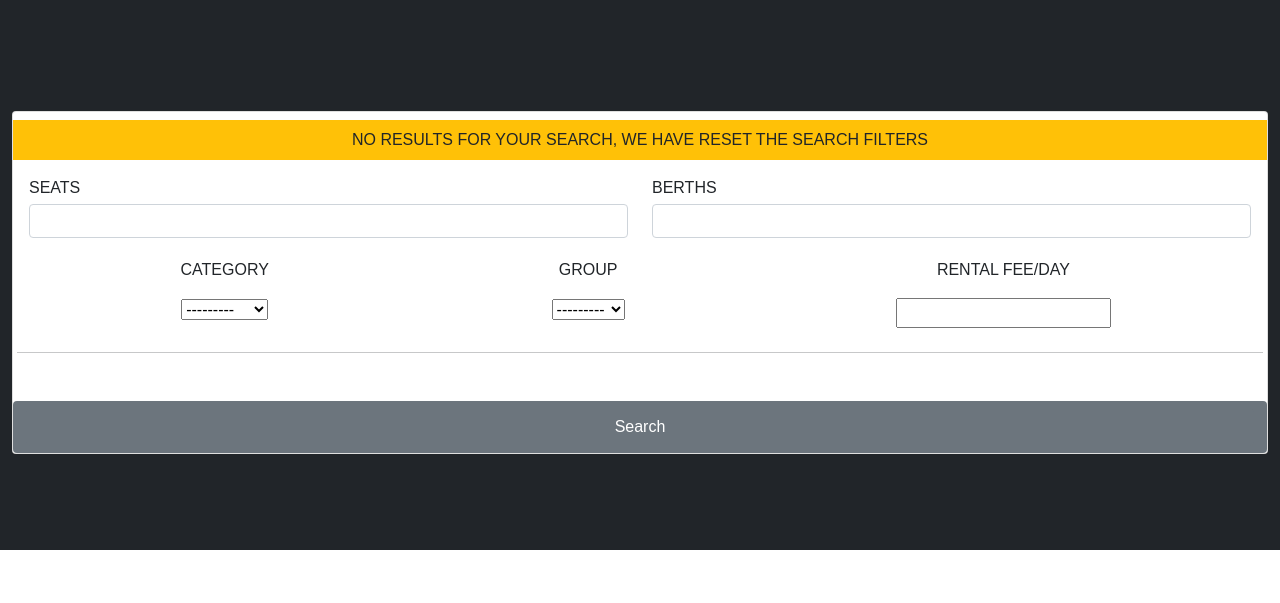
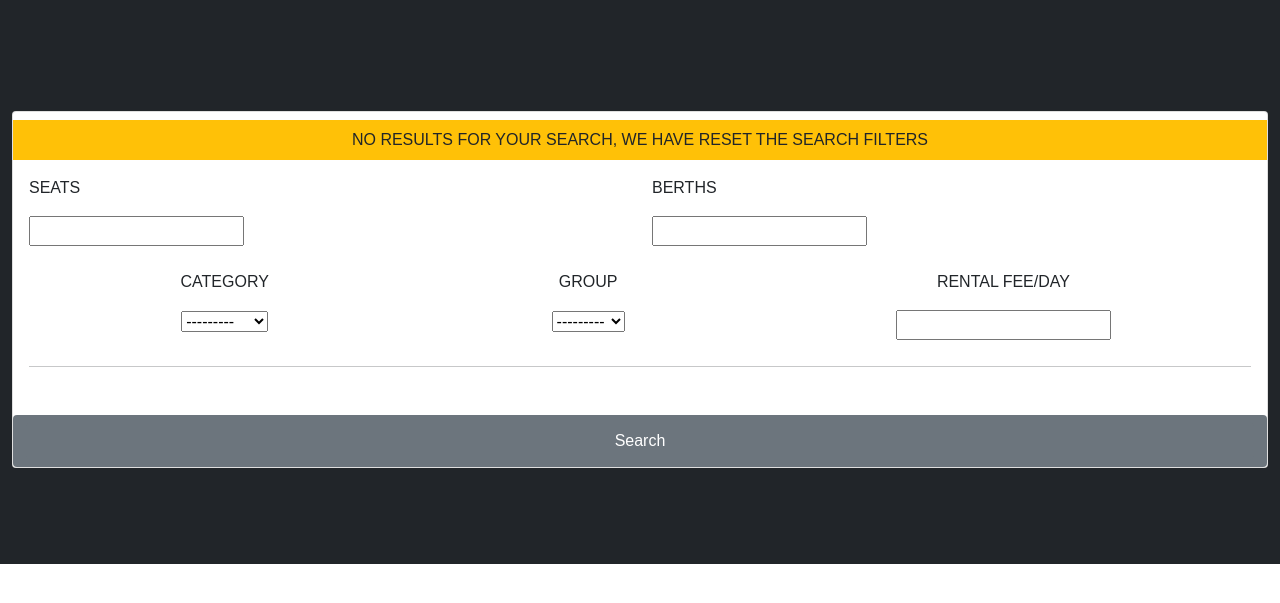
Before and after one commit to varroz56/mycaraone, a Django app: page /motorhomes/ in a window 1280 px wide. Shown: the part 180-783 px from the top of the page. Run offline with Django 3.2, Linux system fonts and the light colour scheme; data that the repository does not hold is empty; some libraries are stand-ins or nearby versions; some web fonts are replaced.

Commit message:
fixed motorhome filter

```diff
--- a/motorhomes/templates/motorhomes/includes/motorhome_filter.html
+++ b/motorhomes/templates/motorhomes/includes/motorhome_filter.html
@@ -16,24 +16,12 @@
       <fieldset class="rounded px-3 py-2 text-uppercase inline">
         <div class="row">
           <div class="col-md-6">
-            <span class="fieldset-label">Seats</span>
-            <input
-              type="number"
-              class="form-control py-1 my-1 text-center"
-              id="seats"
-              name="seats"
-              aria-describedby="numberHelp"
-            />
+            <span class="field-label py-2 my-2">Seats</span>
+            <div class="py-2 mt-2" >{{motofilter.form.seats__gte}}</div>
           </div>
           <div class="col-md-6">
-            <span class="fieldset-label">Berths</span>
-            <input
-              type="number"
-              class="form-control py-1 my-1 text-center"
-              id="persons_to_sleep"
-              name="persons_to_sleep"
-              aria-describedby="numberHelp"
-            />
+              <span class="field-label py-2 my-2">Berths</span>
+              <div class="py-2 mt-2">{{motofilter.form.persons_to_sleep__gte}}</div>
           </div>
         </div>
       </fieldset>
@@ -53,7 +41,7 @@
             <span class="field-label py-2 my-2">Rental fee/Day</span>
             <div
               class="py-2 mt-2"
-            >{{motofilter.form.daily_rental_fee__lte}}</p>
+            >{{motofilter.form.daily_rental_fee__lte}}</div>
           </div>
         </div>
         <hr class="bg-black">
--- a/motorhomes/views.py
+++ b/motorhomes/views.py
@@ -30,7 +30,7 @@ def MotorhomeListView(request):
     else:
         # set motorhomes to the date filtered qs
         # motorhomes = datefilter.qs
-        motorhomes = motofilter.qs
+        motorhomes = motofilter.qs.order_by('daily_rental_fee')
 
         # if only 1 result
         if motorhomes.count() == 1:
```
